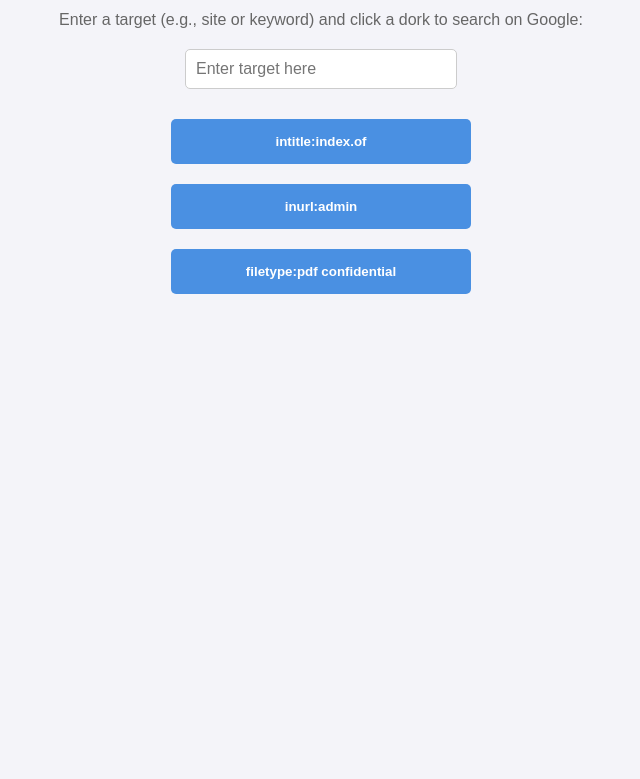
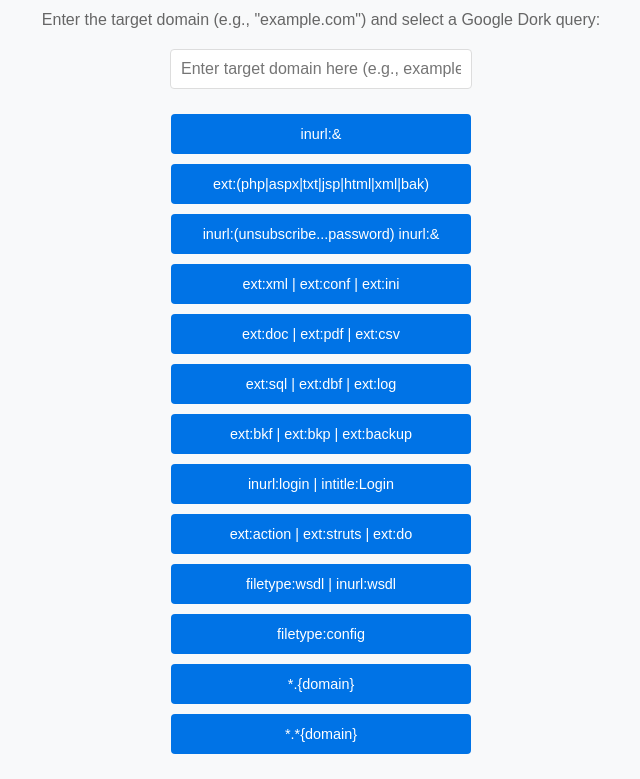
Before and after one commit to alihussainzada/alihussainzada.github.io, a plain HTML site: page index.html in a window 1280 px wide. Shown: the part 93-872 px from the top of the page, without its empty margins (319-959 px from the left). Before the commit the page ends 800 px from the top, so only its background shows below. Drawn offline with Linux system fonts and the light colour scheme.

Commit message:
uploading files

```diff
--- a/index.html
+++ b/index.html
@@ -3,76 +3,86 @@
 <head>
     <meta charset="UTF-8">
     <meta name="viewport" content="width=device-width, initial-scale=1.0">
-    <title>Google Dork Search</title>
+    <title>Dynamic Google Dork Search</title>
     <style>
         body {
+            font-family: Arial, sans-serif;
+            background-color: #f8f9fa;
+            color: #333;
             display: flex;
             flex-direction: column;
             align-items: center;
-            background-color: #f4f4f9;
-            font-family: Arial, sans-serif;
             margin: 0;
             padding: 20px;
-            color: #333;
         }
         h1 {
-            color: #4a90e2;
-            font-size: 2em;
+            color: #0073e6;
             margin-bottom: 10px;
         }
         p {
-            font-size: 1em;
+            color: #666;
             margin-bottom: 20px;
-            color: #666;
         }
         .input-container {
             margin-bottom: 20px;
-            text-align: center;
         }
         input[type="text"] {
             padding: 10px;
-            width: 250px;
+            width: 280px;
+            border-radius: 4px;
+            border: 1px solid #ddd;
             font-size: 1em;
-            border-radius: 5px;
-            border: 1px solid #ccc;
         }
         .dork-button {
-            display: block;
-            width: 300px;
-            padding: 15px;
-            margin: 10px 0;
-            background-color: #4a90e2;
-            color: white;
+            background-color: #0073e6;
+            color: #fff;
+            border: none;
+            border-radius: 4px;
+            padding: 12px 20px;
+            margin: 5px 0;
+            font-size: 0.9em;
+            cursor: pointer;
+            width: 100%;
+            max-width: 300px;
             text-align: center;
-            font-weight: bold;
-            border: none;
-            border-radius: 5px;
-            cursor: pointer;
-            text-decoration: none;
             transition: background-color 0.3s;
         }
         .dork-button:hover {
-            background-color: #357ABD;
+            background-color: #005bb5;
         }
     </style>
 </head>
 <body>
-    <h1>Google Dork Search</h1>
-    <p>Enter a target (e.g., site or keyword) and click a dork to search on Google:</p>
+    <h1>Dynamic Google Dork Search</h1>
+    <p>Enter the target domain (e.g., "example.com") and select a Google Dork query:</p>
 
     <div class="input-container">
-        <input type="text" id="targetInput" placeholder="Enter target here">
+        <input type="text" id="targetInput" placeholder="Enter target domain here (e.g., example.com)">
     </div>
 
-    <!-- Example dork links -->
-    <button class="dork-button" onclick="searchDork('intitle:index.of')">intitle:index.of</button>
-    <button class="dork-button" onclick="searchDork('inurl:admin')">inurl:admin</button>
-    <button class="dork-button" onclick="searchDork('filetype:pdf confidential')">filetype:pdf confidential</button>
+    <!-- Buttons for each Google Dork query -->
+    <button class="dork-button" onclick="searchDork('inurl:&')">inurl:&</button>
+    <button class="dork-button" onclick="searchDork('ext:(php|aspx|txt|jsp|html|xml|bak)')">ext:(php|aspx|txt|jsp|html|xml|bak)</button>
+    <button class="dork-button" onclick="searchDork('inurl:(unsubscribe|register|feedback|signup|join|contact|user|profile|api|developer|affiliate|mobile|upload|upgrade|password) inurl:&')">inurl:(unsubscribe...password) inurl:&</button>
+    <button class="dork-button" onclick="searchDork('ext:xml | ext:conf | ext:cnf | ext:reg | ext:inf | ext:rdp | ext:cfg | ext:ora | ext:ini')">ext:xml | ext:conf | ext:ini</button>
+    <button class="dork-button" onclick="searchDork('ext:doc | ext:docx | ext:odt | ext:pdf | ext:rtf | ext:sxw | ext:psw | ext:ppt | ext:pptx | ext:pps | ext:csv')">ext:doc | ext:pdf | ext:csv</button>
+    <button class="dork-button" onclick="searchDork('ext:sql | ext:dbf | ext:mdb | ext:log')">ext:sql | ext:dbf | ext:log</button>
+    <button class="dork-button" onclick="searchDork('ext:bkf | ext:bkp | ext:bak | ext:old | ext:backup')">ext:bkf | ext:bkp | ext:backup</button>
+    <button class="dork-button" onclick="searchDork('inurl:login | inurl:signin | intitle:Login | intitle:signin | inurl:auth')">inurl:login | intitle:Login</button>
+    <button class="dork-button" onclick="searchDork('ext:action | ext:struts | ext:do')">ext:action | ext:struts | ext:do</button>
+    <button class="dork-button" onclick="searchDork('filetype:wsdl | exy:svc | inurl:wsdl')">filetype:wsdl | inurl:wsdl</button>
+    <button class="dork-button" onclick="searchDork('filetype:config')">filetype:config</button>
+    <button class="dork-button" onclick="searchDork('*.')">*.{domain}</button>
+    <button class="dork-button" onclick="searchDork('*.*')">*.*{domain}</button>
 
     <script>
         function searchDork(dork) {
-            const target = document.getElementById('targetInput').value;
-            const fullDork = `${dork} ${target}`.trim();
+            const target = document.getElementById('targetInput').value.trim();
+            if (!target) {
+                alert("Please enter a target domain.");
+                return;
+            }
+            const fullDork = `site:${target} ${dork}`;
             const googleUrl = 'https://www.google.com/search?q=' + encodeURIComponent(fullDork);
             window.open(googleUrl, '_blank');
         }
```
Also changed, not shown: 1 other file.
